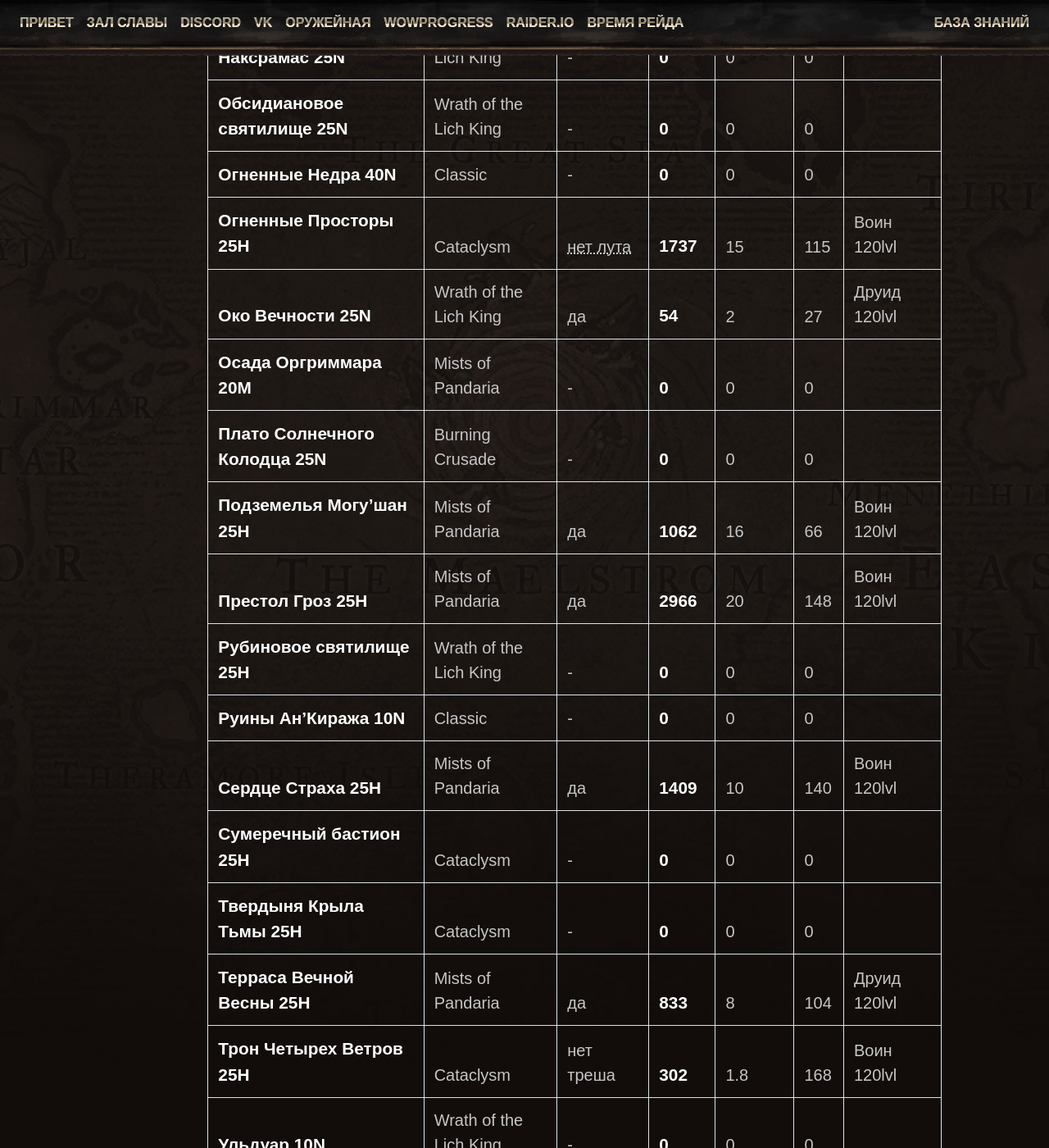
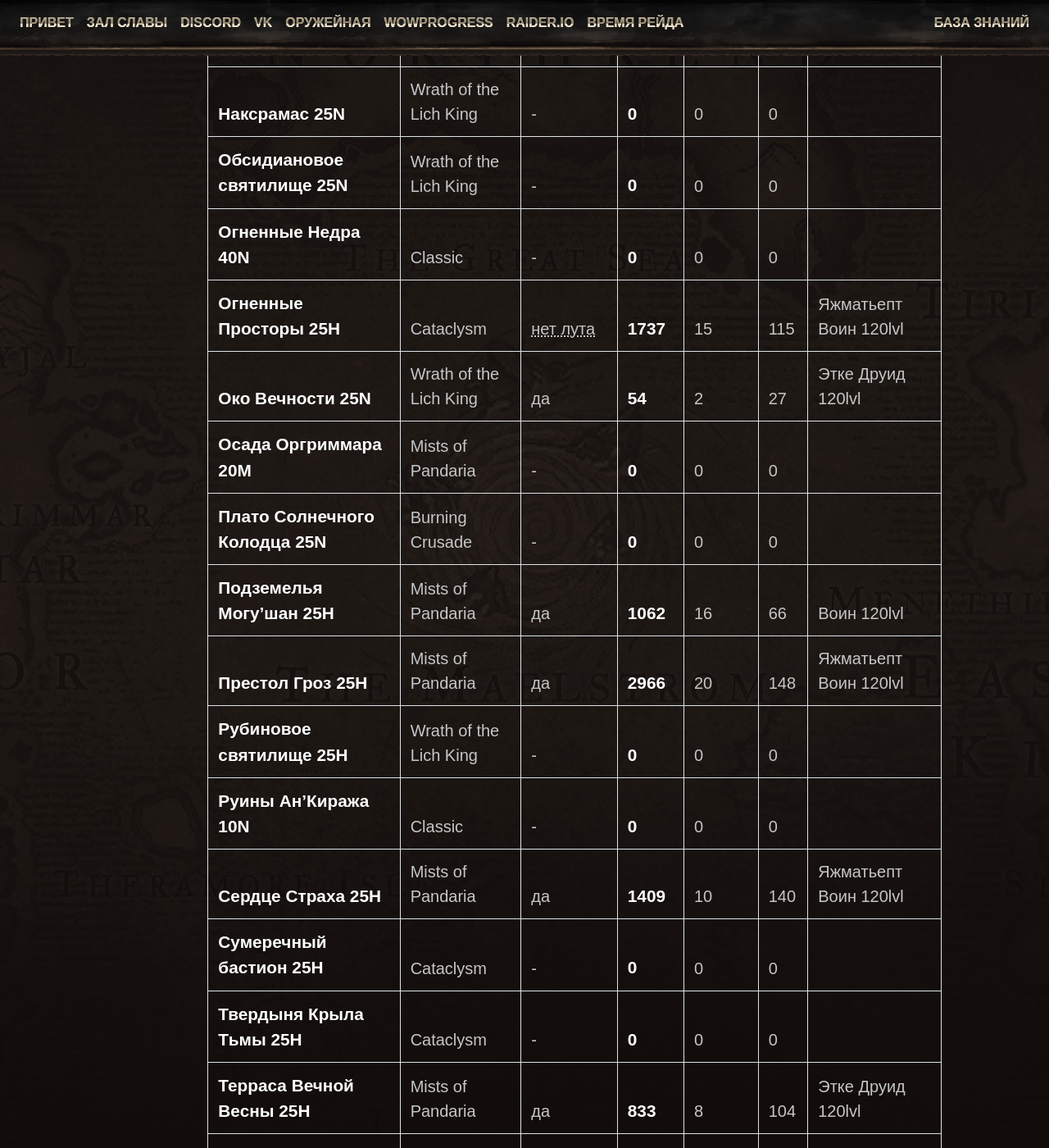
Before and after one commit to forestguild/website, a Jekyll site: the page built from wiki/goldfarm.md, in a window 1280 px wide and 1400 px high, scrolled down 3061 px. Shown: the whole window at 82% size. Built offline with Jekyll 4.4.1, drawn with Linux system fonts in a browser that asks for light colours; some web fonts are replaced; a script that is not in the unit is left out; comment, search, counter and statistics services are not loaded; some of the changed text lies outside the part shown.

Commit message:
updated /wiki/goldfarm, added new data

```diff
--- a/_data/goldfarm_raid.csv
+++ b/_data/goldfarm_raid.csv
@@ -20,22 +20,22 @@
 Наксрамас 25N,Wrath of the Lich King,-,0,0
 Обсидиановое святилище 25N,Wrath of the Lich King,-,0,0
 Огненные Недра 40N,Classic,-,0,0
-Огненные Просторы 25H,Cataclysm,нет лута,1737,15,Воин 120lvl
+Огненные Просторы 25H,Cataclysm,нет лута,1737,15,Яжматьепт Воин 120lvl
 Око Вечности 25N,Wrath of the Lich King,да,54,2
 Осада Оргриммара 20M,Mists of Pandaria,-,0,0
 Плато Солнечного Колодца 25N,Burning Crusade,-,0,0
 Подземелья Могу'шан 25H,Mists of Pandaria,да,1062,16,Воин 120lvl
-Престол Гроз 25H,Mists of Pandaria,да,2966,20,Воин 120lvl
+Престол Гроз 25H,Mists of Pandaria,да,2966,20,Яжматьепт Воин 120lvl
 Рубиновое святилище 25H,Wrath of the Lich King,-,0,0
 Руины Ан'Киража 10N,Classic,-,0,0
-Сердце Страха 25H,Mists of Pandaria,да,1409,10,Воин 120lvl
+Сердце Страха 25H,Mists of Pandaria,да,1409,10,Яжматьепт Воин 120lvl
 Сумеречный бастион 25H,Cataclysm,-,0,0
 Твердыня Крыла Тьмы 25H,Cataclysm,-,0,0
 Терраса Вечной Весны 25H,Mists of Pandaria,да,833,8
-Трон Четырех Ветров 25H,Cataclysm,нет треша,302,1.8,Воин 120lvl
+Трон Четырех Ветров 25H,Cataclysm,нет треша,302,1.8,Яжматьепт Воин 120lvl
 Ульдуар 10N,Wrath of the Lich King,-,0,0
 Хранилище Аркавона 25N,Wrath of the Lich King,-,0,0
 Цитадель Адского Пламени 20M,Warlords of Draenor,-,0,0
-Цитадель Ледяной Короны 25H,Wrath of the Lich King,-,0,0
+Цитадель Ледяной Короны 25H,Wrath of the Lich King,частично,1025,30,Гадюшница ДК 120lvl
 Цитадель Ночи 20M,Legion,-,0,0
 Черный Храм 10N,Burning Crusade,-,0,0
--- a/wiki/goldfarm.md
+++ b/wiki/goldfarm.md
@@ -62,7 +62,7 @@
 {%- else -%}
 {%- assign time = 1 | plus: 0 -%}
 {%- endif -%}
-| **{{ raid.name }}** | {{ raid.addon }} | {{ raid.trash }} | **{{ raid.gold }}** | {{ raid.time }} | {{ raid.gold | divided_by: time | round }} | {% if gold > 0 %}{{ raid.runner |default: 'Друид 120lvl' }}{% endif %} |
+| **{{ raid.name }}** | {{ raid.addon }} | {{ raid.trash }} | **{{ raid.gold }}** | {{ raid.time }} | {{ raid.gold | divided_by: time | round }} | {% if gold > 0 %}{{ raid.runner |default: 'Этке Друид 120lvl' }}{% endif %} |
 {% endfor %}
 
 <hr>
```
